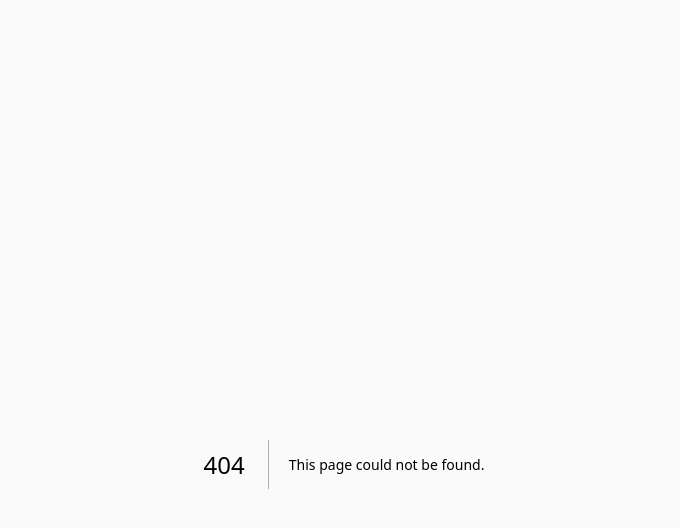
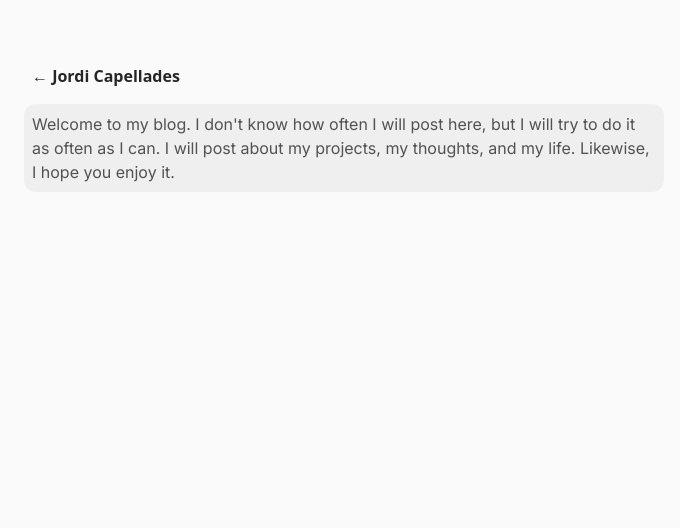
Before and after one commit to jordicapellad3s/my-website, a Next.js app: page /posts in a window 1280 px wide. Before the commit this address had no page. Shown: the top 528 px of the page, without its empty margins (296-976 px from the left). Built offline with nearby package versions, Linux system fonts and the light colour scheme.

Commit message:
✨ Create posts page

```diff
--- /dev/null
+++ b/pages/posts.js
@@ -0,0 +1,18 @@
+import Link from "next/link";
+
+export default function posts() {
+  return (
+    <div>
+      <Link href="/" className="mb-3">
+        <span className="px-2 py-1 font-bold text-neutral-800 hover:underline">
+          ← Jordi Capellades
+        </span>
+      </Link>
+      <p className="p-2 mt-4 bg-neutral-200/50 rounded-xl text-neutral-600 font-inter">
+        Welcome to my blog. I don&apos;t know how often I will post here, but I
+        will try to do it as often as I can. I will post about my projects, my
+        thoughts, and my life. Likewise, I hope you enjoy it.
+      </p>
+    </div>
+  );
+}
```
